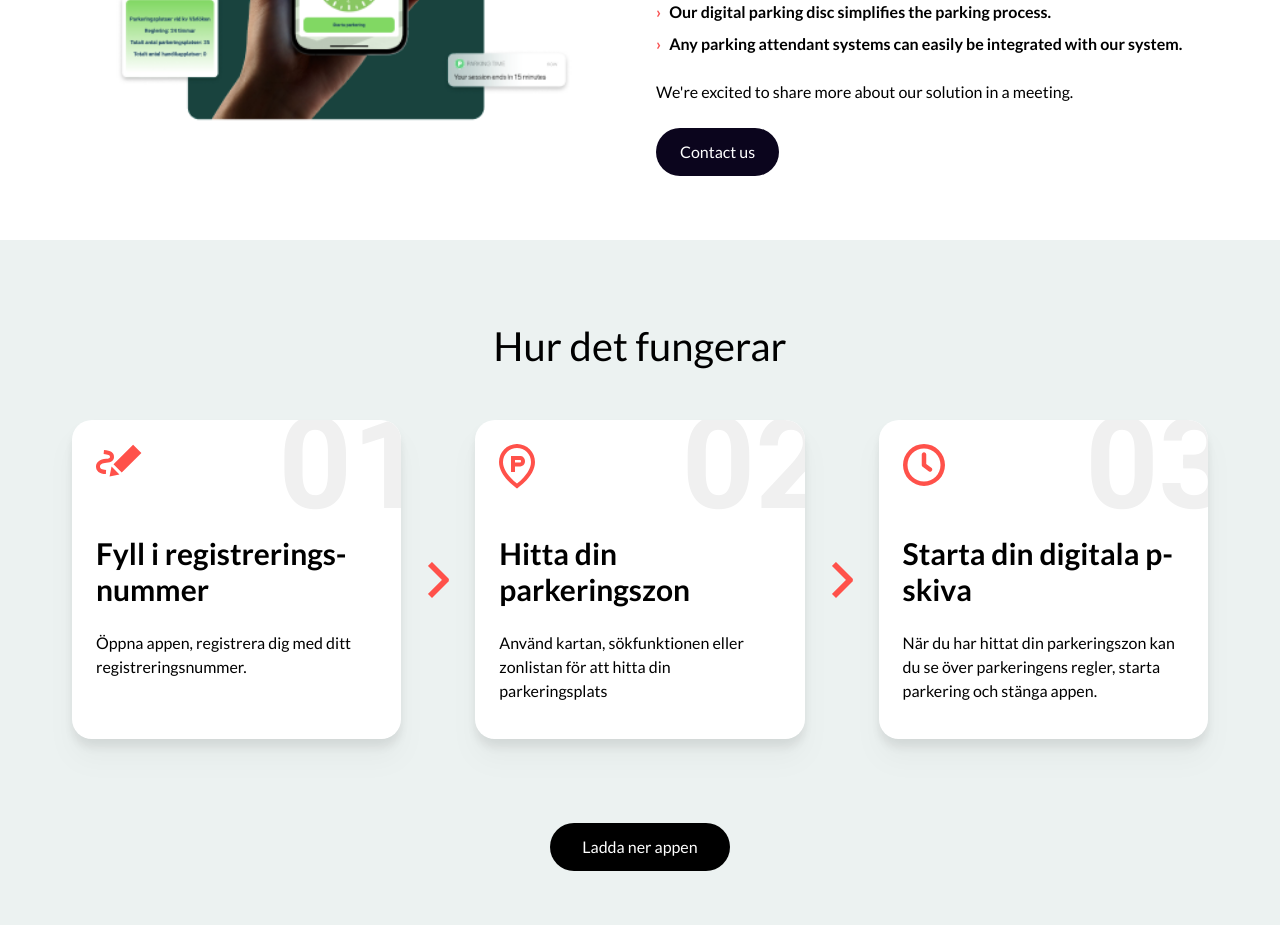
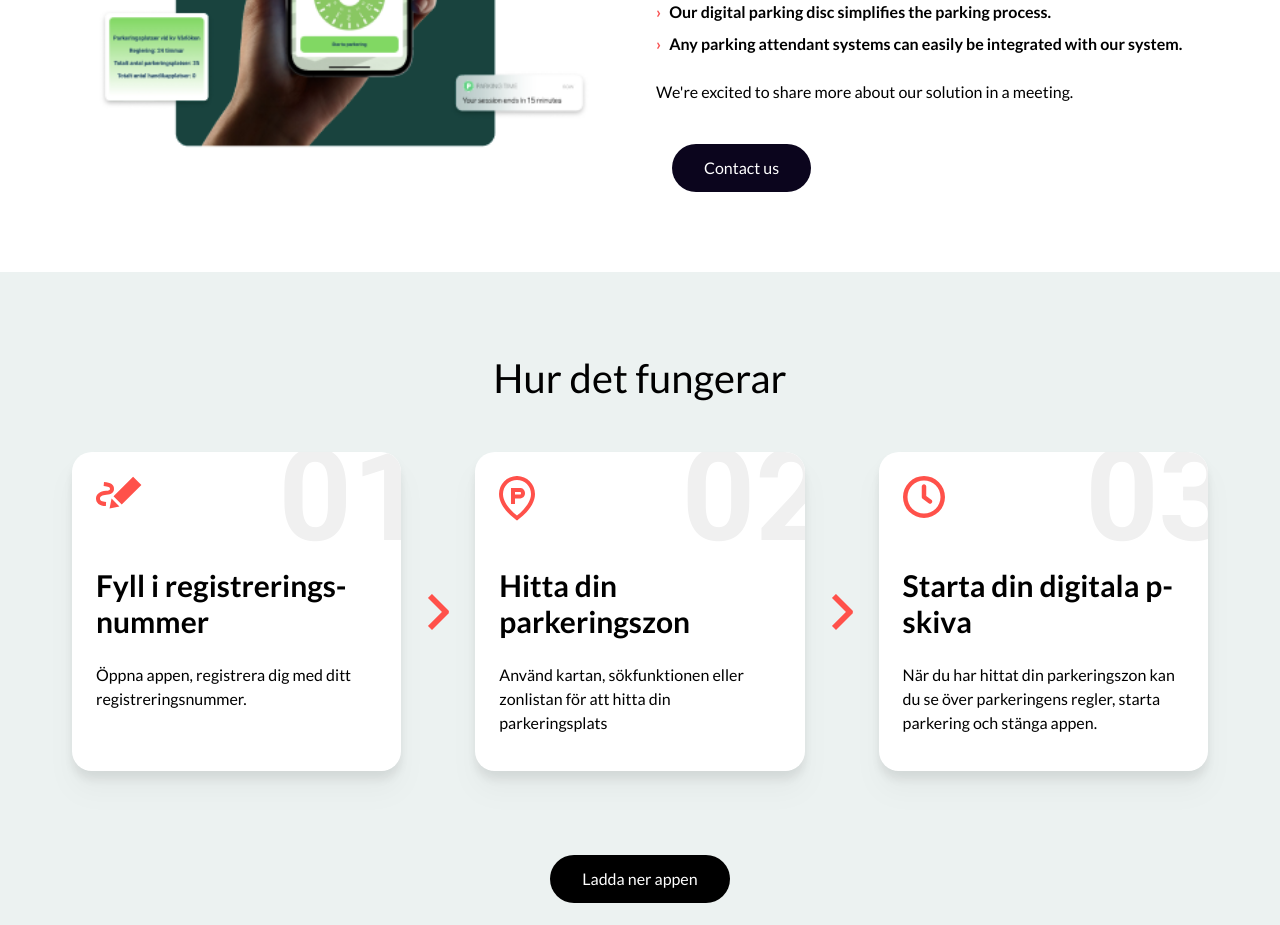
Before and after one commit to Legendarius-K/parking_time, a Next.js app: page / in a window 1280 px wide. Shown: the part 1160-2085 px from the top of the page. Built offline with nearby package versions, Linux system fonts and the light colour scheme.

Commit message:
Added button component and changed color

```diff
--- a/src/components/SmartParkingSolution/index.tsx
+++ b/src/components/SmartParkingSolution/index.tsx
@@ -1,5 +1,6 @@
 import React from 'react';
 import Link from 'next/link';
+import Button from '../Button';
 
 const SmartParkingSolution: React.FC = () => {
   return (
@@ -29,9 +30,7 @@ const SmartParkingSolution: React.FC = () => {
         <p className="text-sm md:text-base pt-darkblue1-700">
           We're excited to share more about our solution in a meeting.
         </p>
-        <Link href="/contact">
-          <button className="bg-custom-black text-white text-sm md:text-base px-6 py-3 rounded-full text-center md:self-start">Contact us</button>
-        </Link>
+        <Button route="/contact" btnText="Contact us" colors="bg-custom-black text-white"/>
       </div>
     </div>
   );
```
